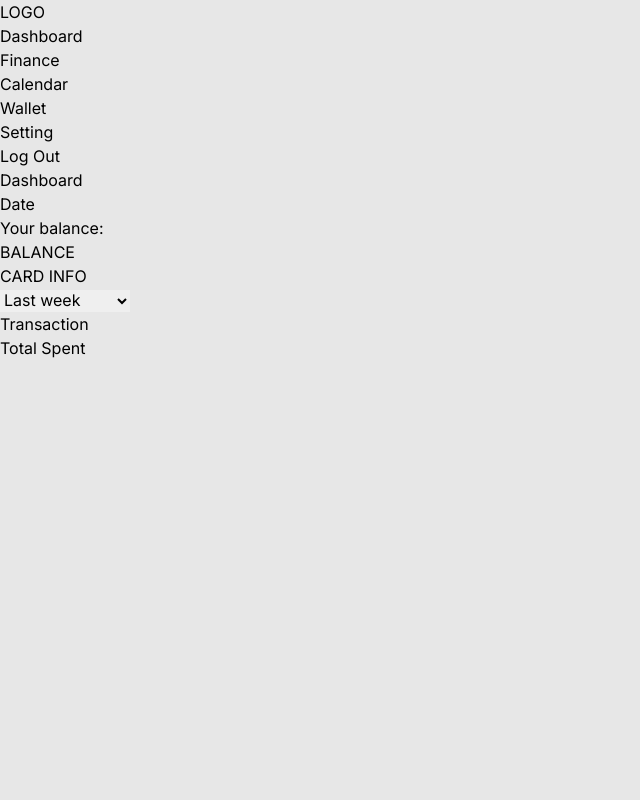
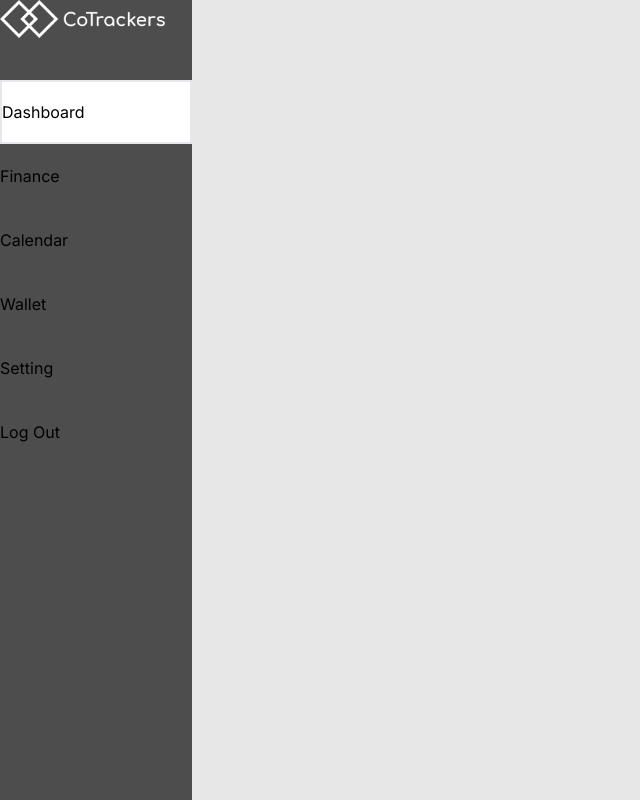
Before and after one commit to joeulam/cotracker, a Next.js app: page /dashboard in a window 1280 px wide. Shown: the top 800 px of the page, without its empty margins (0-640 px from the left). Built offline with nearby package versions, Linux system fonts and the light colour scheme.

Commit message:
started designing nav bar

```diff
--- a/app/dashboard/page.tsx
+++ b/app/dashboard/page.tsx
@@ -1,26 +1,34 @@
+import logo from "/public/assets/cotrackerswhite.png"
+import Image from 'next/image';
+
+
+
+
 export default function dashboard(){
     return(
-        <main>
-            <div>
-                <div>
-                    LOGO
+        <main className="h-[100vh]">
+            <div className="h-[100vh] bg-[#4D4D4D] w-[15vw]">
+                <div className="h-[10vh] items-center justify-center">
+                    <div>
+                        <Image src={logo} height={38} alt='CoTrackers'/>
+                    </div>
                 </div>
-                <div>
-                    Dashboard
+                <div className="h-[8vh] border-solid border-2 flex items-center left bg-[white]">
+                    <div className="">Dashboard</div>
                 </div>
-                <div>
+                <div className="h-[8vh] flex items-center ">
                     Finance
                 </div>
-                <div>
+                <div className="h-[8vh] flex items-center ">
                     Calendar
                 </div>
-                <div>
+                <div className="h-[8vh] flex items-center ">
                     Wallet
                 </div>
-                <div>
+                <div className="h-[8vh] flex items-center ">
                     Setting
                 </div>
-                <div>
+                <div className="h-[8vh] flex items-center ">
                     Log Out
                 </div>
             </div>
```
